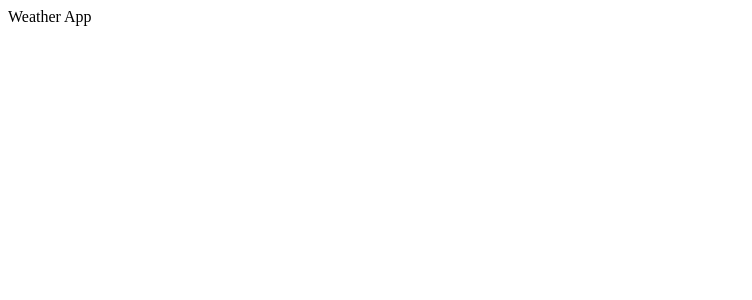
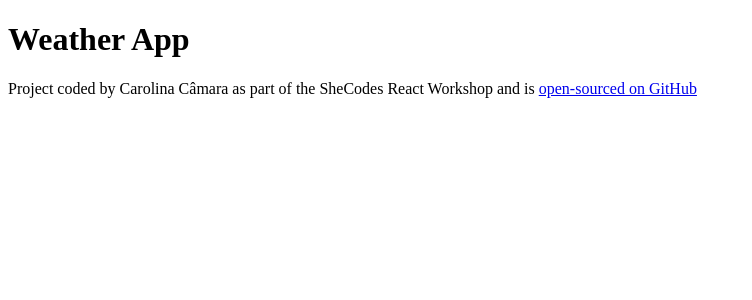
Before and after one commit to carolcamaraps/react-weather-app, a React (Create React App) app: page / in a window 1280 px wide. Shown: the top 300 px of the page, without its empty margins (0-752 px from the left). Built offline with nearby package versions, Linux system fonts and the light colour scheme.

Commit message:
added GitHub repo URL

```diff
--- a/src/App.js
+++ b/src/App.js
@@ -4,7 +4,17 @@
 export default function App() {
   return (
     <div className="App">
-      Weather App
+      <h1>Weather App</h1>
+      <footer>
+        Project coded by Carolina Câmara as part of the SheCodes React Workshop
+        and is{" "}
+        <a
+          href="https://github.com/carolcamaraps/react-weather-app"
+          target="_blank"
+        >
+          open-sourced on GitHub
+        </a>
+      </footer>
     </div>
   );
 };
```
